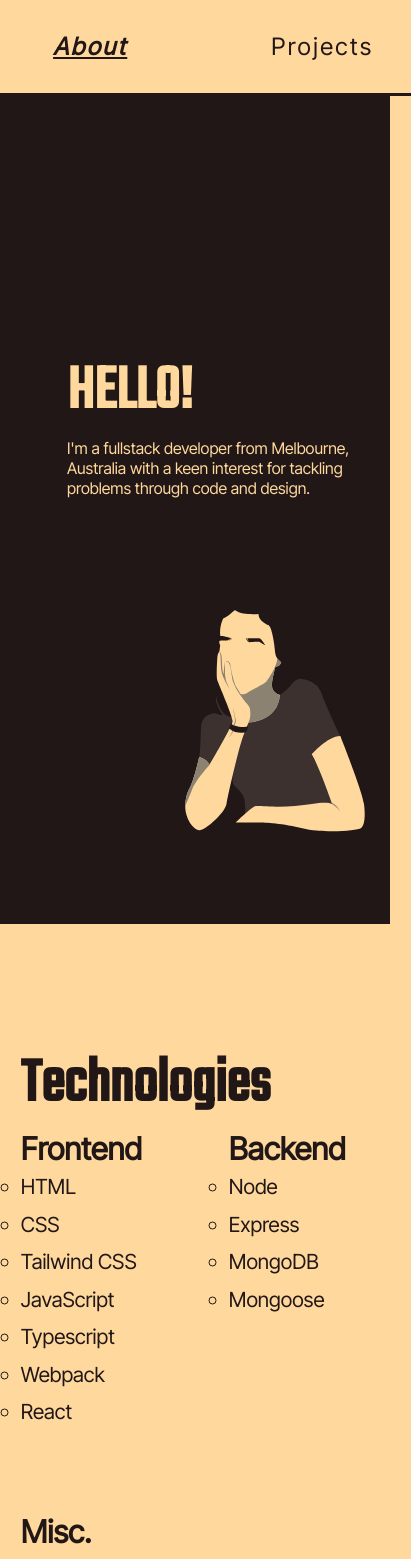
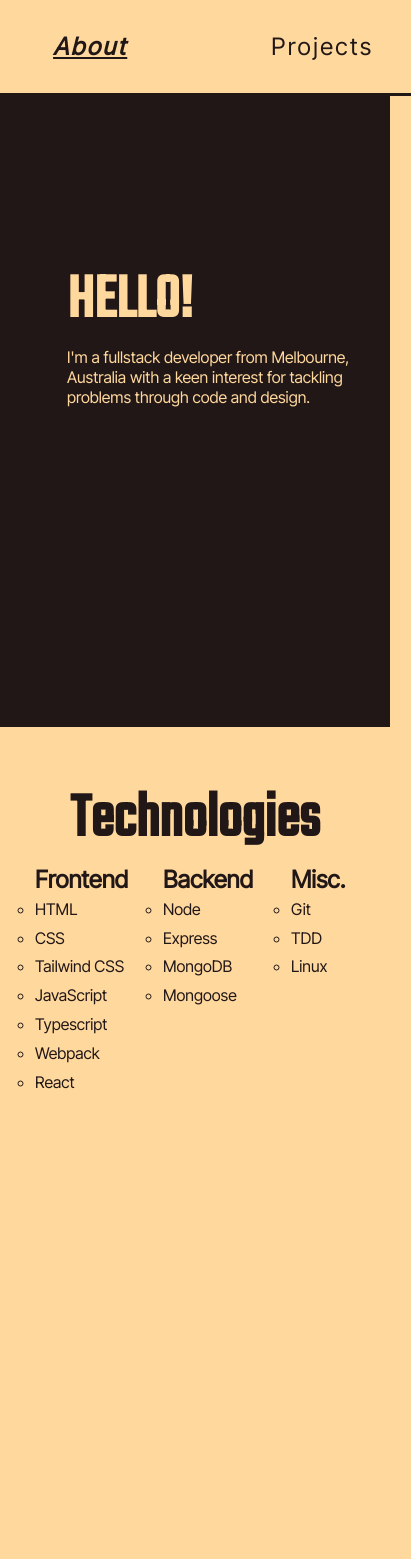
Before and after one commit to emilydta/portfolio, a React (Create React App) app: page /about in a window 390 px wide. Shown: the top 1559 px of the page, 411 px wide, since content can reach past the window. After the commit the page ends 1144 px from the top, so only its background shows below. Built offline with nearby package versions, Linux system fonts and the light colour scheme.

Commit message:
adjust about page responsiveness

```diff
--- a/src/components/About.js
+++ b/src/components/About.js
@@ -9,7 +9,7 @@ function About() {
         </p>
     </div>
     const skills = <div className='about-skills'>
-        <h1 className='about-heading'>Technologies</h1>
+        <h1 className='about-heading' id='tech-heading'>Technologies</h1>
         <div className='skills-section'>
             <div className='skills-category'>
                 <h2 className='skills-heading'>Frontend</h2>
--- a/src/stylesheets/About.css
+++ b/src/stylesheets/About.css
@@ -3,7 +3,6 @@
     flex-wrap: wrap;
     gap: 5em;
     height: 100vh;
-    margin-top: 5em;
 }
 
 .about-slide-bg-container {
@@ -13,11 +12,9 @@
 }
 
 .about-slide-bg {
-    display: flex;
+
     position: absolute;
-    flex-direction: column;
-    align-items: center;
-    justify-content: center;
+
     height: 100%;
     width: 100%;
     background-color: var(--bg-secondary);
@@ -26,8 +23,10 @@
 }
 
 .about-content {
+    display: flex;
+    margin-left: 10em;
+    margin-top: 10em;
     color: var(--bg-primary);
-    margin-bottom: 10em;
 }
 
 .about-info {
@@ -48,7 +47,7 @@
 .about-skills {
     z-index: 2;
     margin-left: 10em;
-    margin-top: 4em;
+    margin-top: 8em;
     -webkit-animation: fade-in 2s cubic-bezier(0.215, 0.610, 0.355, 1.000) both;
     animation: fade-in 2s cubic-bezier(0.215, 0.610, 0.355, 1.000) both;
     transition: margin .5s;
@@ -86,15 +85,15 @@
     display: flex;
     align-items: center;
     width: 100%;
-    position: absolute;
+    position: fixed;
     justify-content: center;
-    align-self: flex-end;
     -webkit-animation: delay-fade-in 2s cubic-bezier(0.215, 0.610, 0.355, 1.000) both;
     animation: delay-fade-in 2s cubic-bezier(0.215, 0.610, 0.355, 1.000) both;
+    bottom: 0;
 }
 
 .about-image-container>img {
-    width: 40em;
+    width: 35em;
     transition: width .5s;
 }
 
@@ -105,9 +104,17 @@
         justify-content: flex-start;
     }
 
+    .about-content {
+        margin-top: 0;
+    }
+
+    .about-info {
+        margin-top: 8em;
+    }
+
     .about-slide-bg {
         position: static;
-        height: 100vh;
+        padding-bottom: 10em;
     }
 
     .about-image-container {
@@ -118,7 +125,7 @@
     }
 
     .about-skills {
-        margin-top: 0;
+        margin-top: 8em;
         margin-left: 3em;
         width: 100vw;
     }
@@ -130,14 +137,24 @@
 }
 
 @media screen and (max-width: 1221px) {
+
+    .about {
+        justify-content: flex-end;
+    }
+
     .about-slide-bg-container {
         width: 100vw;
     }
 
+    .about-content {
+        display: flex;
+        align-items: center;
+        justify-content: center;
+        margin-left: 0;
+    }
+
     .about-image-container {
-        position: absolute;
-        bottom: 0;
-        top: 75em;
+        visibility: hidden;
     }
 
     .about-heading {
@@ -145,44 +162,43 @@
     }
 
     .about-skills {
-        position: absolute;
-        margin-top: 55em;
+        display: flex;
+        align-items: center;
+        justify-content: center;
+        padding-bottom: 3em;
+        gap: 5em;
+        margin-left: 0;
     }
 
     .skills-section {
+        justify-content: center;
         font-size: 1.3rem;
         margin-bottom: 0;
     }
 }
 
 @media screen and (max-width: 1077px) {
-    .about-image-container>img {
-        width: 30em;
+    .about {
+        height: auto;
     }
 }
 
-@media screen and (max-width: 911px) {
-    .about-image-container>img {
-        width: 20em;
+@media screen and (max-width: 895px) {
+    .about-skills {
+        flex-direction: column;
+        gap: 0;
+        align-items: center;
+        justify-content: center;
+        padding-bottom: 3em;
+        margin-left: 0;
     }
 
-    .about-image-container {
-        top: 95em;
-    }
-
-    .about-skills {
-        position: absolute;
-        margin-top: 60em;
+    .skills-section {
+        margin-left: 2em;
     }
 }
 
-@media screen and (min-width: 834px) and (max-width: 834px) and (min-height: 1194px) and (max-height: 1194px) {
-    .about-skills {
-        margin-top: 75em;
-    }
-}
-
-@media screen and (max-width: 510px) {
+@media screen and (max-width: 547px) {
     .about-info {
         margin-left: 2em;
         width: 10em;
@@ -192,16 +208,9 @@
         font-size: 1rem;
     }
 
-    .about-image-container {
-        top: 100em;
-    }
-
-    .about-image-container>img {
-        width: 15em;
-    }
-
-    .about-skills {
-        margin-left: 1.3em;
+    .skills-section {
+        gap: 2em;
+        font-size: 1rem;
     }
 }
 
@@ -211,16 +220,12 @@
         margin-left: 1em;
     }
 
-    .about-image-container {
-        visibility: hidden;
+    #tech-heading {
+        font-size: 3rem;
     }
 
     .skills-section {
         margin-left: 2em;
-    }
-
-    .about-skills {
-        margin-top: 40em;
     }
 }
 
--- a/src/stylesheets/Navbar.css
+++ b/src/stylesheets/Navbar.css
@@ -1,4 +1,5 @@
 .navbar {
+    overflow-x: hidden;
     position: fixed;
     top: 0;
     display: flex;
```
